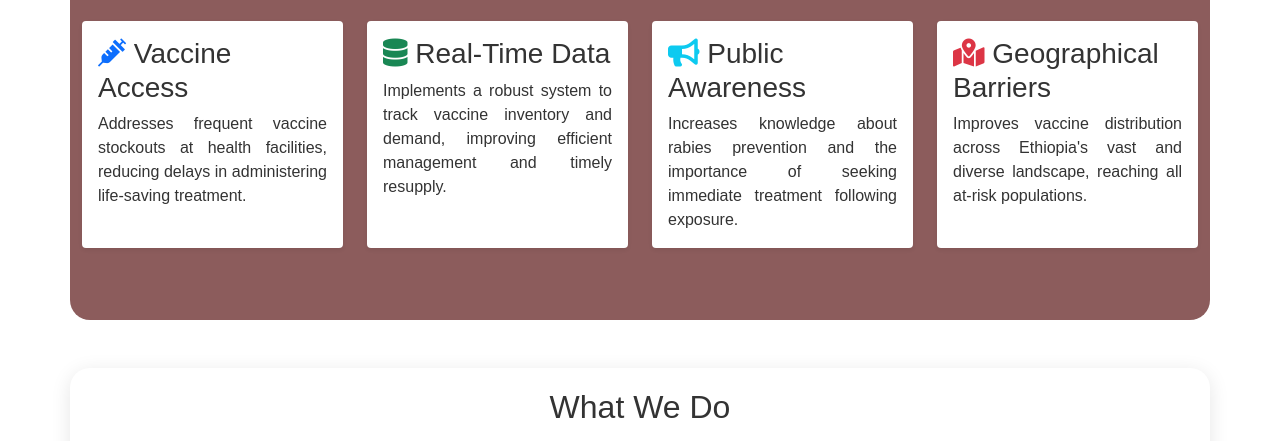
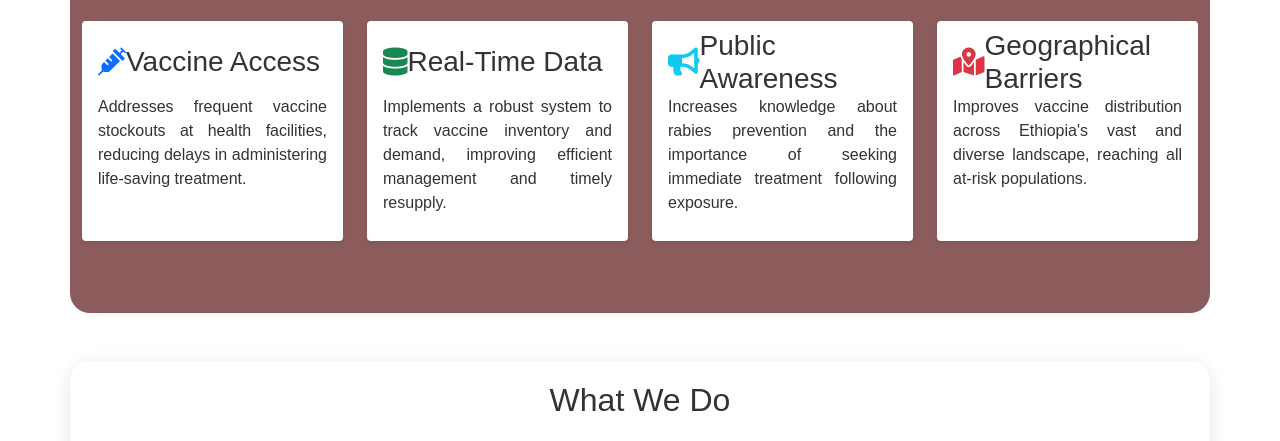
Before and after one commit to NUNIYA/AHRI-webpage, a plain HTML site: page RVMS.html in a window 1280 px wide. Shown: the part 738-1179 px from the top of the page. Drawn offline with nearby package versions, Linux system fonts and the light colour scheme.

Commit message:
fixed alignment issue

```diff
--- a/Assets/main.css
+++ b/Assets/main.css
@@ -465,7 +465,25 @@ body {
   color: var(--text-color);
   border-radius: 20px;
 }
+#align-p .card-body {
+  height: 220px; /* Reduced from 250px */
+  display: flex;
+  flex-direction: column;
+}
 
+#align-p  .card-title {
+  height: 50px;
+  display: flex;
+  align-items: center;
+  margin-bottom: 0.5rem;
+}
+
+#align-p  .card-text {
+  flex-grow: 1;
+  display: flex;
+  align-items: flex-start;
+  margin-bottom: 0;
+}
 .card {
   border: none;
   transition: transform 0.3s ease-in-out, box-shadow 0.3s ease-in-out;
--- a/RVMS.html
+++ b/RVMS.html
@@ -73,7 +73,7 @@
 
 
     <!-- Issues Solved -->
-    <div class="container mt-5 bg-primary-custom py-5 card-style">
+    <div id="align-p" class="container mt-5 bg-primary-custom py-5 card-style">
       <h2 class="text-center mb-4 fade-in">Issues Solved by RVMS</h2>
       <div class="row">
         <div class="col-md-6 col-lg-3 mb-4">
```
